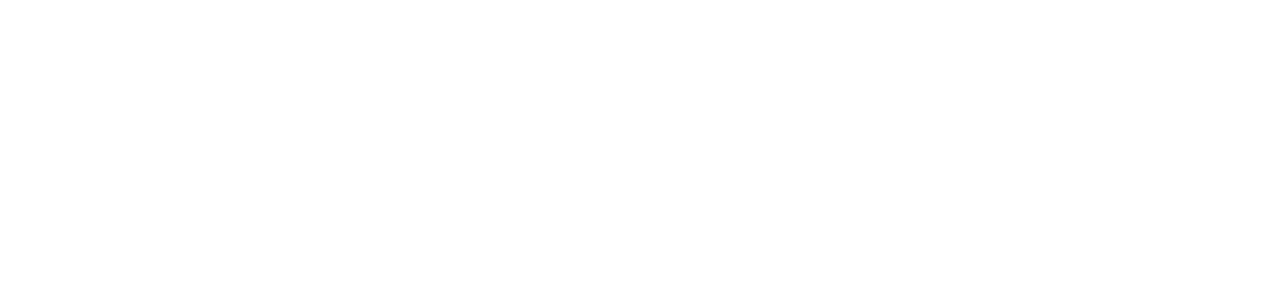
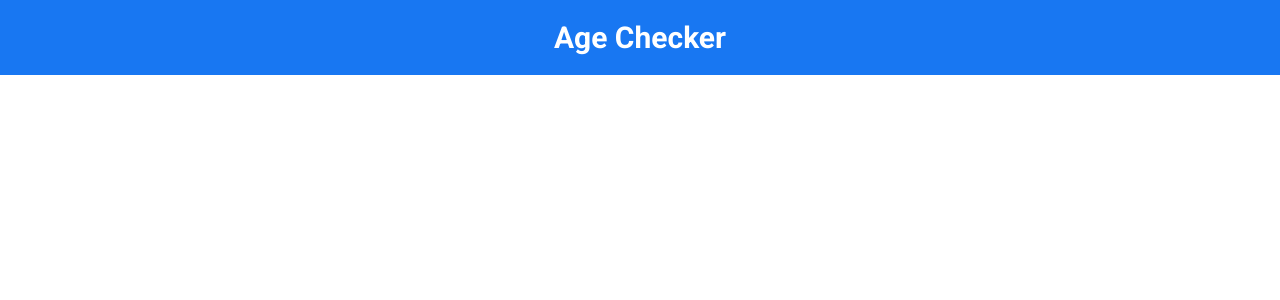
Before and after one commit to oeprxc/age-checker, a React (Vite) app: page / in a window 1280 px wide. Shown: the top 300 px of the page. Built offline with nearby package versions, Linux system fonts and the light colour scheme.

Commit message:
Worked on my Header section

```diff
--- a/package.json
+++ b/package.json
@@ -23,6 +23,7 @@
     "eslint": "^10.10.0",
     "eslint-plugin-react-hooks": "^7.1.1",
     "eslint-plugin-react-refresh": "^0.5.6",
+    "gh-pages": "^6.3.0",
     "globals": "^17.12.0",
     "vite": "^8.3.0"
   }
--- a/src/App.css
+++ b/src/App.css
@@ -0,0 +1,19 @@
+ *{
+  margin: 0;
+  padding: 0;
+  outline: none;
+  box-sizing: border-box;
+ }
+
+ html {
+  font-size: 62.5%;
+ }
+
+ :root {
+  --text-color: black;
+ }
+
+ body {
+  color: var(--text-color);
+    font-family: "Roboto", sans-serif;
+ }
--- a/src/App.jsx
+++ b/src/App.jsx
@@ -1,9 +1,16 @@
 import { useState } from "react";
-
 import "./App.css";
+import "./index.css"
+import Header from "./Components/Header";
 
 const App = () => {
-  return <></>;
+  return <>
+  {/* Header */}
+
+ <Header/>
+
+
+  </>;
 };
 
 export default App
--- /dev/null
+++ b/src/Components/Header.jsx
@@ -0,0 +1,14 @@
+
+
+
+
+
+const Header = () => {
+    return (
+        <>
+        <h1 style={{textAlign: "center", padding: "2rem", backgroundColor: "#1877F2", color: "white", fontSize: "3rem"}}>Age Checker</h1>
+
+        </>
+    )
+}
+export default Header
--- a/src/index.css
+++ b/src/index.css
@@ -0,0 +1 @@
+@import url('https://fonts.googleapis.com/css2?family=Pacifico&family=Roboto:ital,wght@0,100..900;1,100..900&display=swap');
```
Also changed, not shown: src/Components/AgeForm.jsx (added), 2 other files (tests, documents, lock files or other folders).
